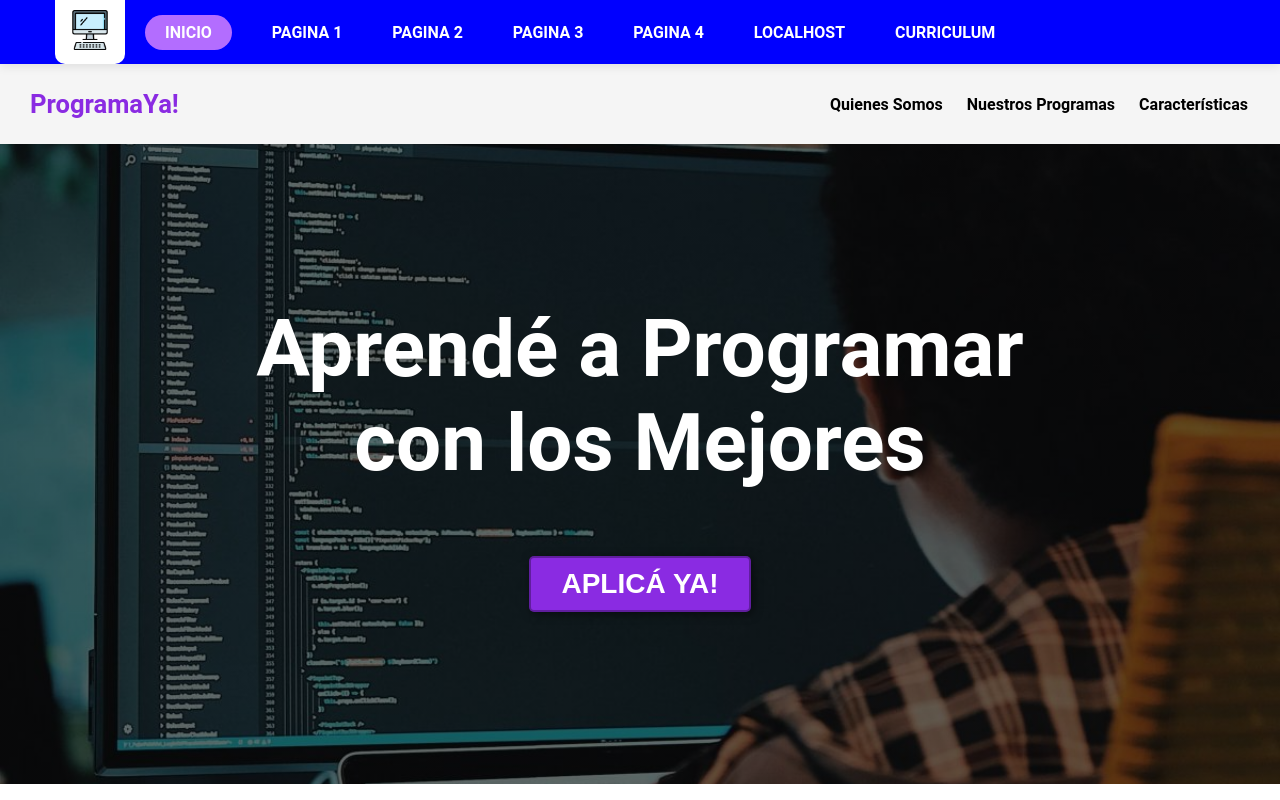
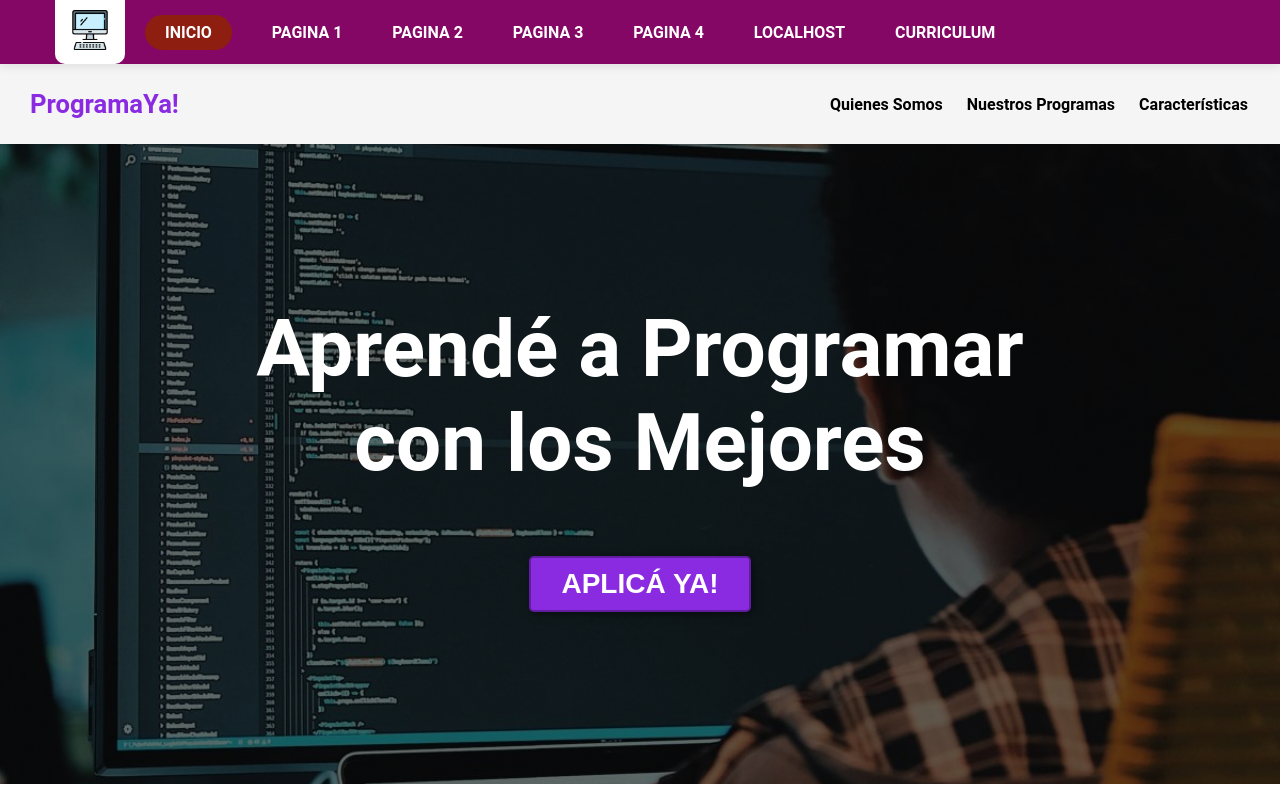
Before and after one commit to Erik-wq/pagina-html, a plain HTML site: page index.html in a window 1280 px wide. Shown: the top 800 px of the page. Drawn offline with Linux system fonts and the light colour scheme; a script that the page names is missing.

Commit message:
Update style.css

```diff
--- a/style.css
+++ b/style.css
@@ -3,7 +3,7 @@
     position: sticky;
     top: 0;
     z-index: 1000;
-    background-color: #0000ff;
+    background-color: #850765;
     box-shadow: 0 2px 10px rgba(0,0,0,0.1);
     display: flex;
     justify-content: center;
@@ -68,7 +68,7 @@
 }
 
 .home-button {
-    background-color: #b36dff;
+    background-color: #8d1e10;
     color: white;
     border-radius: 20px;
     padding: 8px 20px;
```
